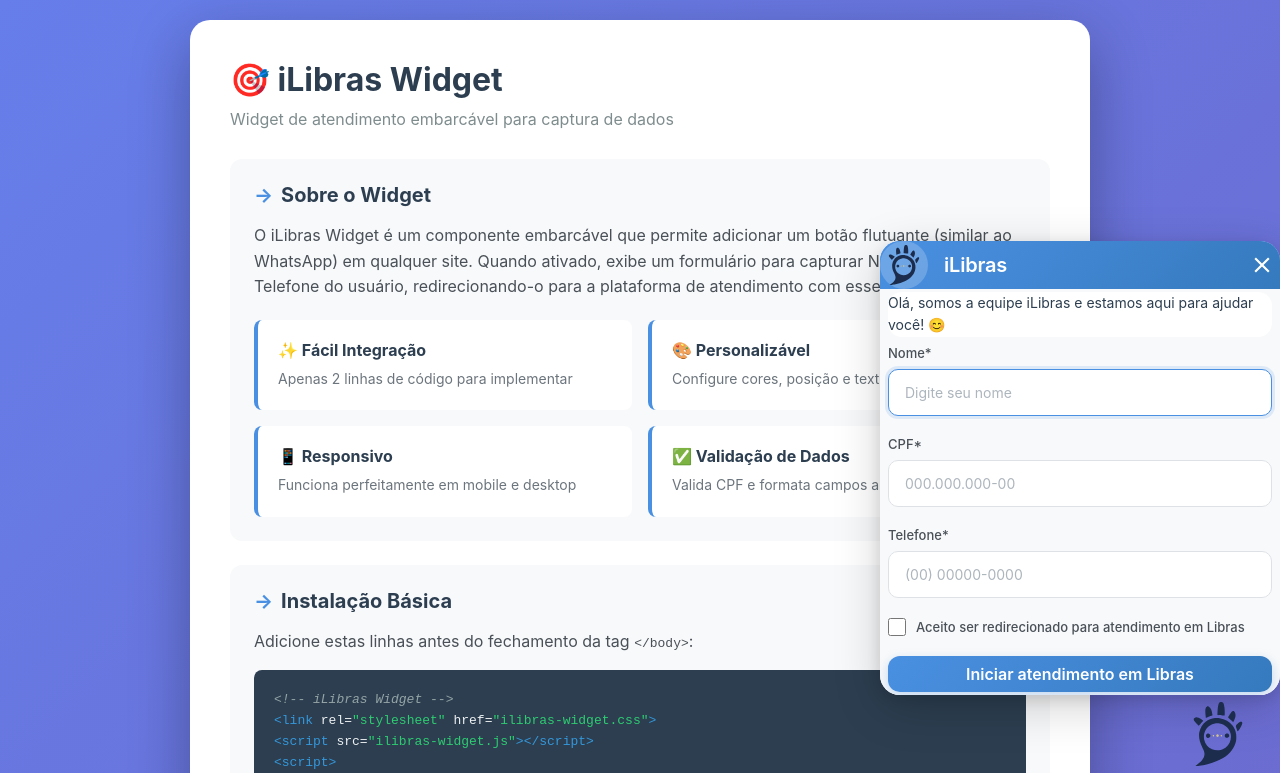
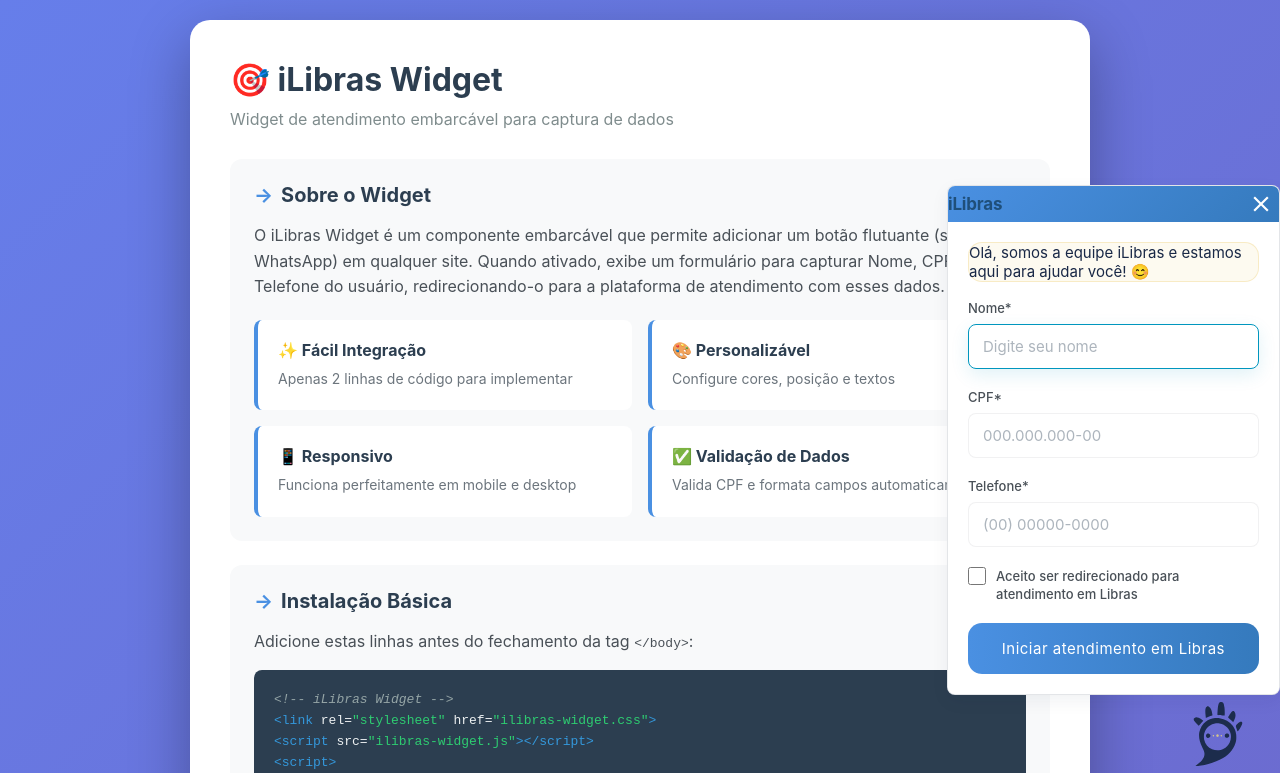
Before and after one commit to Dimendes-Solucoes/Ilibras-embedded, a website: page exemplo.html in a window 1280 px wide. Both pictures are taken after a click on the element 1218 px from the left and 734 px from the top of the page. Shown: the top 773 px of the page. Drawn offline with Linux system fonts and the light colour scheme.

Commit message:
novo design do widget

```diff
--- a/ilibras-widget.css
+++ b/ilibras-widget.css
@@ -15,6 +15,7 @@
 #ilibras-widget-container {
   position: fixed;
   z-index: 9999;
+  color: #0096BE; /* texto padrão em azul claro */
 }
 
 /* Posicionamento */
@@ -56,8 +57,6 @@
   z-index: 10001;
 }
 
-/* garante que a imagem tenha tamanho fixo
-   (aumente esses valores para deixar o ícone maior; por exemplo 48px ou 64px) */
 .ilibras-widget-button img {
   width: 64px;
   height: 64px;
@@ -104,15 +103,17 @@
 /* Modal */
 .ilibras-widget-modal {
   position: fixed;
-  width: 400px;
-  max-width: calc(100vw - 60px);
+  /* responsivo ao tamanho do monitor */
+  width: clamp(320px, 26vw, 480px);
+  max-width: calc(100vw - 40px);
   background: white;
-  border-radius: 20px;
-  box-shadow: 0 12px 48px rgba(0, 0, 0, 0.18), 0 4px 16px rgba(0, 0, 0, 0.12);
+  border: 1px solid rgba(25, 40, 70, 0.12);
+  border-radius: 8px; /* mais achatado */
+  box-shadow: 0 6px 18px rgba(25, 40, 70, 0.06);
   opacity: 0;
   visibility: hidden;
-  transform: translateY(20px) scale(0.95);
-  transition: all 0.3s cubic-bezier(0.4, 0, 0.2, 1);
+  transform: translateY(12px) scale(0.995);
+  transition: opacity 240ms ease, transform 240ms cubic-bezier(0.2,0,0,1);
   z-index: 10000;
   overflow: hidden;
 }
@@ -152,6 +153,9 @@
   align-items: center;
   justify-content: space-between;
   color: white;
+  /* remove border accents from recent styles */
+  border-left: none;
+  border-bottom: none;
 }
 
 .ilibras-widget-header-content {
@@ -162,60 +166,56 @@
 }
 
 .ilibras-widget-logo {
-  width: 48px;
-  height: 48px;
-  background: rgba(255, 255, 255, 0.2);
-  border-radius: 50%;
-  display: flex;
-  align-items: center;
-  justify-content: center;
-  flex-shrink: 0;
+  display: none !important; /* Removida do header conforme solicitado */
 }
 
 .ilibras-widget-title {
-  font-size: 20px;
-  font-weight: 600;
+  padding-left: 100px;
+  font-size: 17px;
+  font-weight: 700;
   letter-spacing: -0.2px;
+  color: #1f4f7a; /* tom mais escuro para melhor leitura */
 }
 
 .ilibras-widget-close {
   background: transparent;
   border: none;
   cursor: pointer;
-  padding: 8px;
-  border-radius: 50%;
+  padding: 6px;
+  border-radius: 8px;
   display: flex;
   align-items: center;
   justify-content: center;
-  transition: background-color 0.2s;
+  transition: background-color 0.18s, transform 0.12s;
   width: 36px;
   height: 36px;
   flex-shrink: 0;
 }
 
 .ilibras-widget-close:hover {
-  background: rgba(255, 255, 255, 0.15);
+background: rgba(216,165,0,0.12); /* hover dourado */
+  transform: translateY(-1px);
 }
 
-.ilibras-widget-close:active {
-  background: rgba(255, 255, 255, 0.25);
+ .ilibras-widget-close:active {
+  background: rgba(216,165,0,0.18);
 }
 
 /* Body do modal */
 .ilibras-widget-body {
-  padding: 3px 8px !important;
-  background: #f8f9fa;
+  padding: 20px !important;
+  background: white; /* fundo branco do widget */
+  color: inherit; /* herda azul claro */
 }
 
 .ilibras-widget-message {
-  background: white;
-  padding: 18px 20px;
+  background: rgba(220,165,0,0.06); /* leve tom dourado */
   border-radius: 14px;
-  color: #2c3e50;
-  line-height: 1.6;
-  margin-bottom: 8px !important;
-  font-size: 14px;
-  position: relative;
+  border: 1px solid rgba(220,165,0,0.18);
+  font-size: 15px;
+  margin-bottom: 18px !important;
+  padding: 12px 14px;
+  color: #192846;
 }
 
 /* Formulário */
@@ -240,20 +240,19 @@
 
 .ilibras-widget-form-group input[type="text"],
 .ilibras-widget-form-group input[type="tel"] {
-  padding: 14px 16px !important;
-  border: 1.5px solid #dee2e6;
-  border-radius: 10px;
-  font-size: 14px;
-  color: #2c3e50;
-  background: white;
-  transition: all 0.2s;
-  outline: none;
+  background: #ffffff;
+  border: 1px solid rgba(20,30,45,0.06);
+  padding: 12px 14px !important;
+  font-size: 15px;
+  border-radius: 8px;
 }
 
 .ilibras-widget-form-group input[type="text"]:focus,
 .ilibras-widget-form-group input[type="tel"]:focus {
-  border-color: #4A90E2;
-  box-shadow: 0 0 0 3px rgba(74, 144, 226, 0.15);
+  background: white;
+  border-color: #0096BE;
+  box-shadow: 0 6px 18px rgba(0,150,190,0.12);
+  outline: none;
 }
 
 .ilibras-widget-form-group input[type="text"]::placeholder,
@@ -279,7 +278,7 @@
   width: 18px;
   height: 18px;
   cursor: pointer;
-  accent-color: #4A90E2;
+  accent-color: #0096BE;
 }
 
 .ilibras-widget-checkbox-label span {
@@ -287,28 +286,28 @@
 }
 
 /* Botão de submit */
+
 .ilibras-widget-submit {
-  background: linear-gradient(135deg, #4A90E2 0%, #357ABD 100%);
-  color: white;
+  padding: 16px !important; /* restore slightly larger padding */
+  border-radius: 14px;
+  font-size: 15px;
+  text-transform: none; /* Evite gritar com o usuário */
+  letter-spacing: 0.5px;
+  background: linear-gradient(90deg,#4A90E2,#357ABD);
+  color: #fff;
   border: none;
-  padding: 8px 18px !important;
-  border-radius: 12px;
-  font-size: 16px;
-  font-weight: 600;
   cursor: pointer;
-  transition: all 0.2s;
-  box-shadow: 0 4px 12px rgba(74, 144, 226, 0.3);
-  margin-top: 12px;
+  transition: transform 0.14s ease, box-shadow 0.14s ease, opacity 0.12s;
 }
 
 .ilibras-widget-submit:hover {
   transform: translateY(-2px);
-  box-shadow: 0 6px 16px rgba(74, 144, 226, 0.4);
+  box-shadow: 0 8px 22px rgba(0,150,190,0.18);
 }
 
 .ilibras-widget-submit:active {
   transform: translateY(0);
-  box-shadow: 0 3px 8px rgba(74, 144, 226, 0.3);
+  box-shadow: 0 4px 10px rgba(0,150,190,0.12);
 }
 
 .ilibras-widget-submit:disabled {
@@ -356,8 +355,23 @@
   }
 
   .ilibras-widget-body {
-    padding: 28px 24px;
+    padding: 18px 16px;
   }
+}
+
+/* Ajustes para telas muito grandes */
+@media (min-width: 1600px) {
+  .ilibras-widget-modal {
+    width: clamp(360px, 20vw, 560px);
+  }
+}
+
+/* Melhor contraste para focus (acento da logo) */
+.ilibras-widget-button:focus-visible,
+.ilibras-widget-close:focus-visible,
+.ilibras-widget-submit:focus-visible {
+  outline: 3px solid rgba(0,150,190,0.18);
+  outline-offset: 3px;
 }
 
 /* Animação de entrada */
@@ -389,7 +403,7 @@
 .ilibras-widget-button:focus-visible,
 .ilibras-widget-close:focus-visible,
 .ilibras-widget-submit:focus-visible {
-  outline: 3px solid #4A90E2;
+  outline: 3px solid #0096BE;
   outline-offset: 2px;
 }
 
--- a/ilibras-widget.js
+++ b/ilibras-widget.js
@@ -57,7 +57,7 @@
         </div>
 
         <div id="ilibras-widget-modal" class="ilibras-widget-modal">
-          <div class="ilibras-widget-header" style="background-color: ${this.config.primaryColor}">
+          <div class="ilibras-widget-header">
             <div class="ilibras-widget-header-content">
               <div class="ilibras-widget-logo">
                 <img src="ilibras-LOGO.svg" width="40" height="40" alt="iLibras logo">
@@ -99,7 +99,7 @@
                 </label>
               </div>
 
-              <button type="submit" class="ilibras-widget-submit" style="background-color: ${this.config.primaryColor}">
+              <button type="submit" class="ilibras-widget-submit">
                 ${this.config.buttonText}
               </button>
             </form>
```
